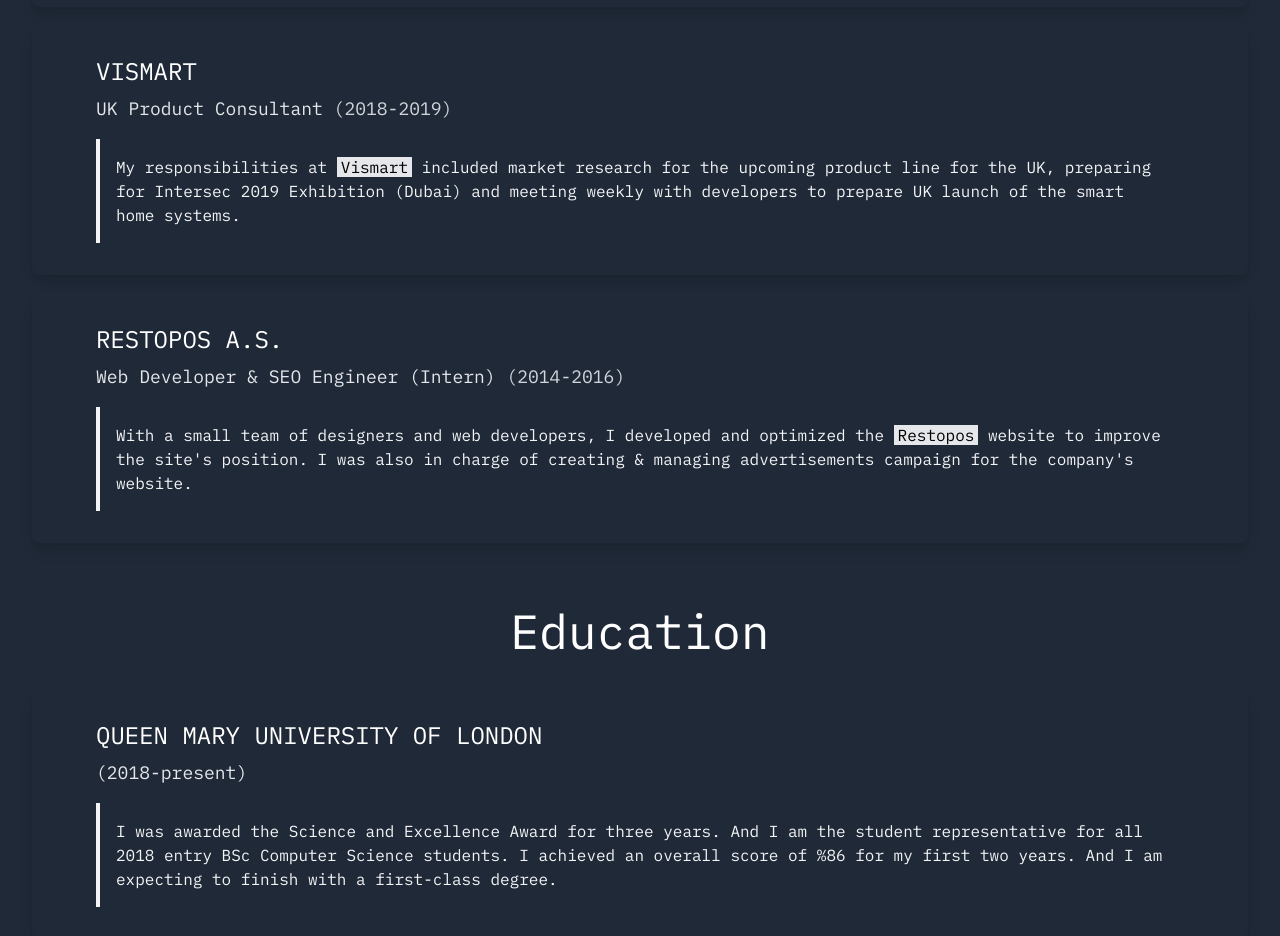
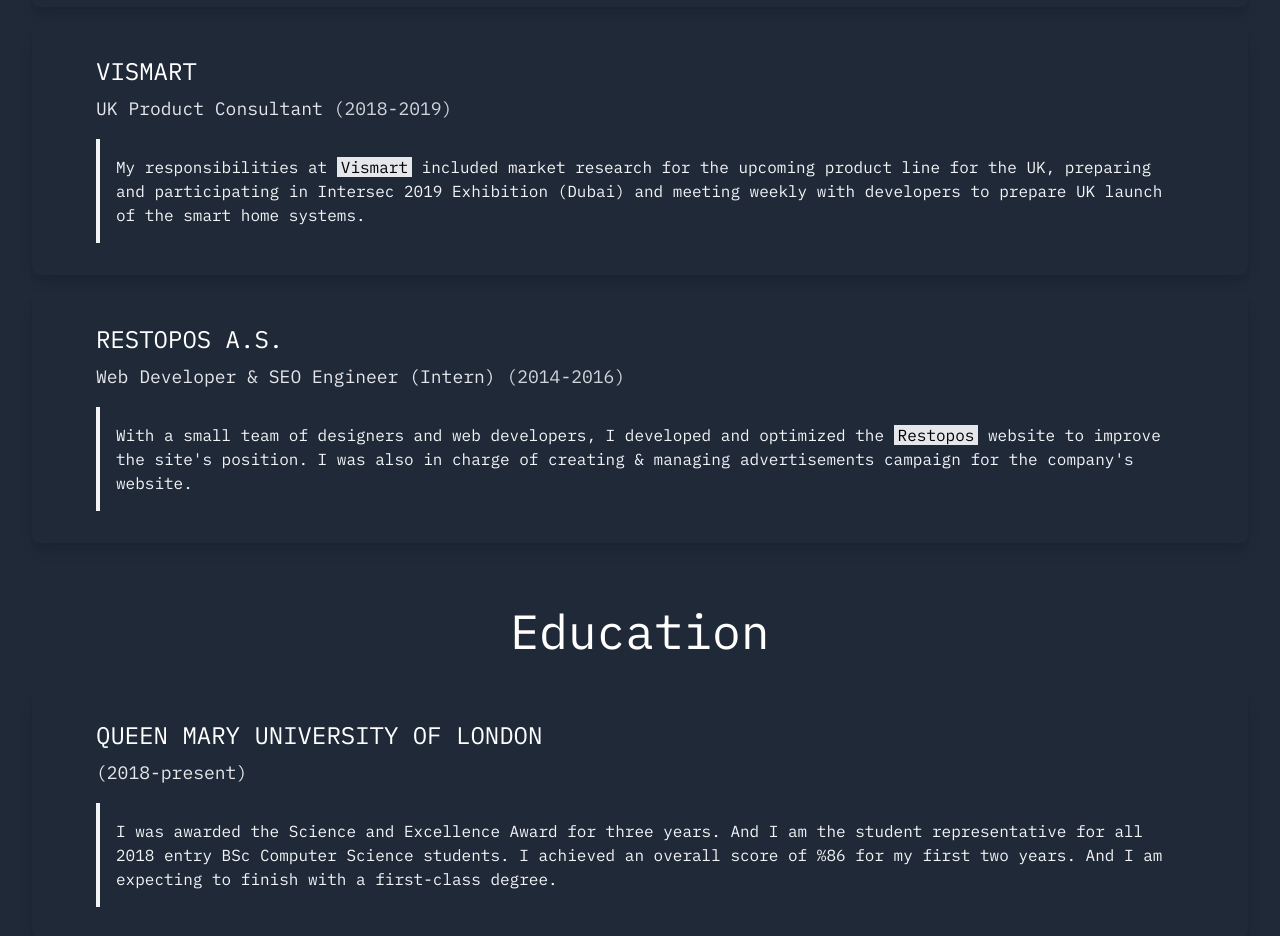
Before and after one commit to nyelmer/portfolio, a plain HTML site: page index.html in a window 1280 px wide. Shown: the part 2160-3096 px from the top of the page. Drawn offline with nearby package versions, Linux system fonts and the light colour scheme.

Commit message:
Change in details

```diff
--- a/index.html
+++ b/index.html
@@ -294,7 +294,7 @@
                                 My responsibilities at <span class="bg-gray-200 text-black px-1"><a
                                         href="https://vismart.co.uk" target="_blank"
                                         rel="noopener noreferrer">Vismart</a></span> included market research for the
-                                upcoming product line for the UK, preparing for Intersec 2019 Exhibition (Dubai) and
+                                upcoming product line for the UK, preparing and participating in Intersec 2019 Exhibition (Dubai) and
                                 meeting weekly with developers to prepare UK launch of the smart home systems.
                             </p>
                         </div>
```
